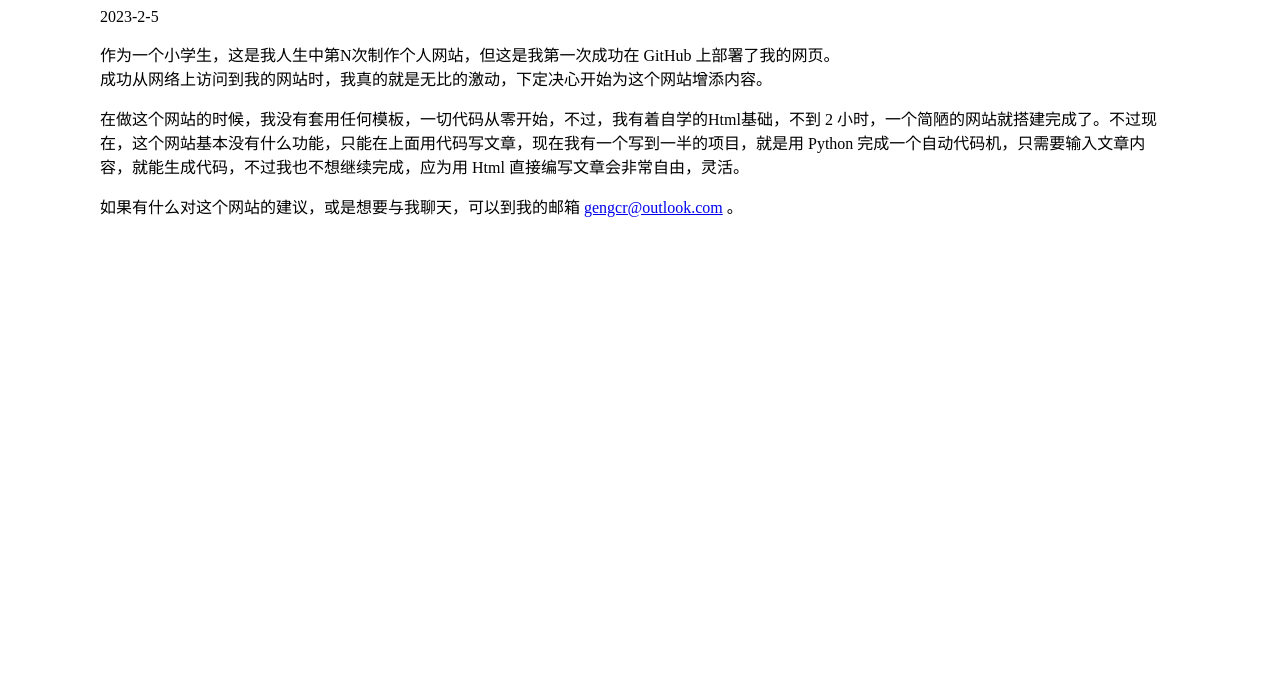
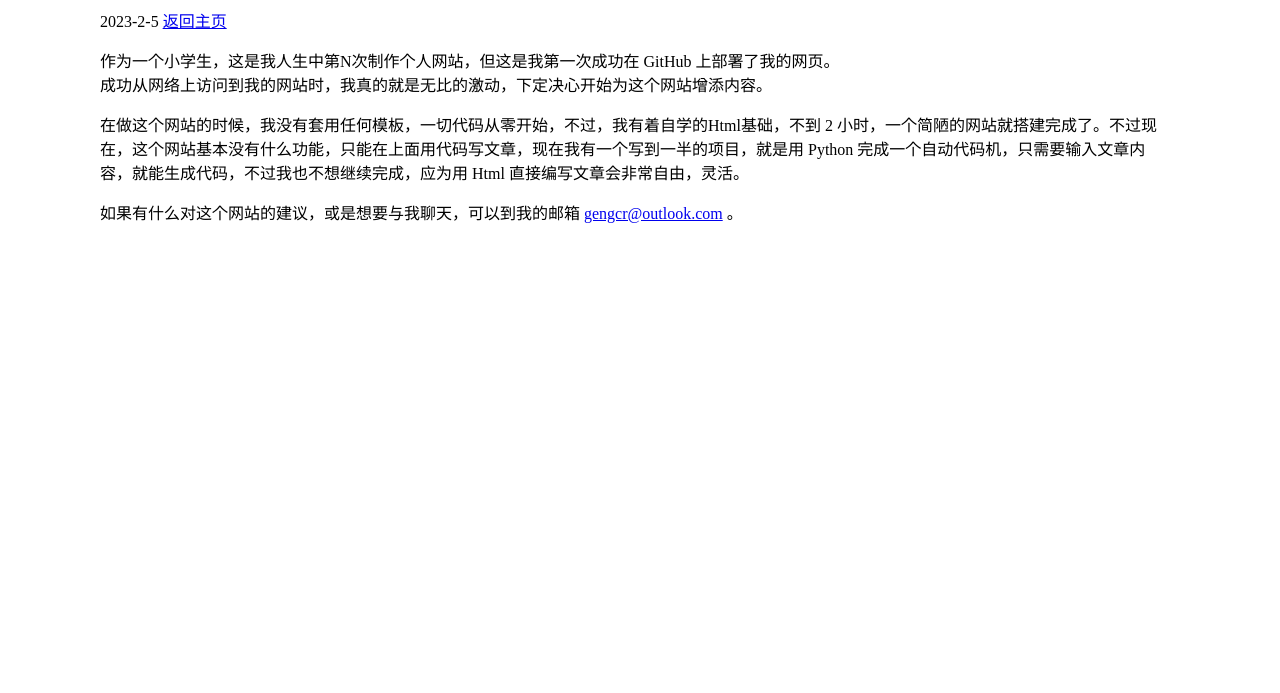
Before and after one commit to geng-cr/geng-cr.github.io, a plain HTML site: page p/dycyyzjdwz.html in a window 1280 px wide. Shown: the part 107-800 px from the top of the page. Drawn offline with Linux system fonts and the light colour scheme.

Commit message:
Update dycyyzjdwz.html

```diff
--- a/p/dycyyzjdwz.html
+++ b/p/dycyyzjdwz.html
@@ -8,7 +8,7 @@
 <br>
 <div style="position:absolute;left:100px;right:120px">
 <h1>第一次拥有自己的网站</h1>
-<p>2023-2-5</p>
+  <p>2023-2-5 <a href="/">返回主页</a></p>
 <p>作为一个小学生，这是我人生中第N次制作个人网站，但这是我第一次成功在 GitHub 上部署了我的网页。<br>
 成功从网络上访问到我的网站时，我真的就是无比的激动，下定决心开始为这个网站增添内容。</p>
 <p>在做这个网站的时候，我没有套用任何模板，一切代码从零开始，不过，我有着自学的Html基础，不到 2 小时，一个简陋的网站就搭建完成了。不过现在，这个网站基本没有什么功能，只能在上面用代码写文章，现在我有一个写到一半的项目，就是用 Python 完成一个自动代码机，只需要输入文章内容，就能生成代码，不过我也不想继续完成，应为用 Html 直接编写文章会非常自由，灵活。</p>
```
